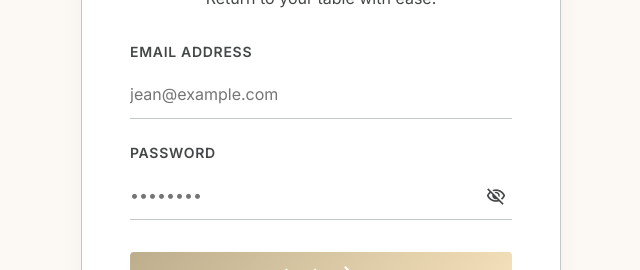
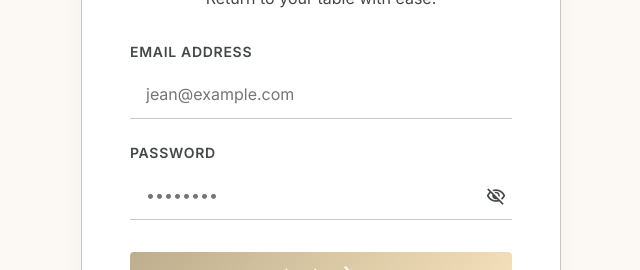
Before and after one commit to SophearithSaing/l-addition-ui, a Vue app: page /login in a window 1280 px wide. Shown: the part 291-561 px from the top of the page, without its empty margins (319-959 px from the left). Built offline with nearby package versions, Linux system fonts and the light colour scheme; no server answers; a web font is replaced by a local one.

Commit message:
Increase form spacing

```diff
--- a/src/components/auth/AuthField.vue
+++ b/src/components/auth/AuthField.vue
@@ -51,11 +51,11 @@
 }
 
 .auth-field__input {
-  padding-inline: 0;
+  padding-inline: var(--space-sm);
 }
 
 .auth-field__input--with-action {
-  padding-right: var(--space-lg);
+  padding-right: var(--space-xl);
 }
 
 .auth-field__action {
```
